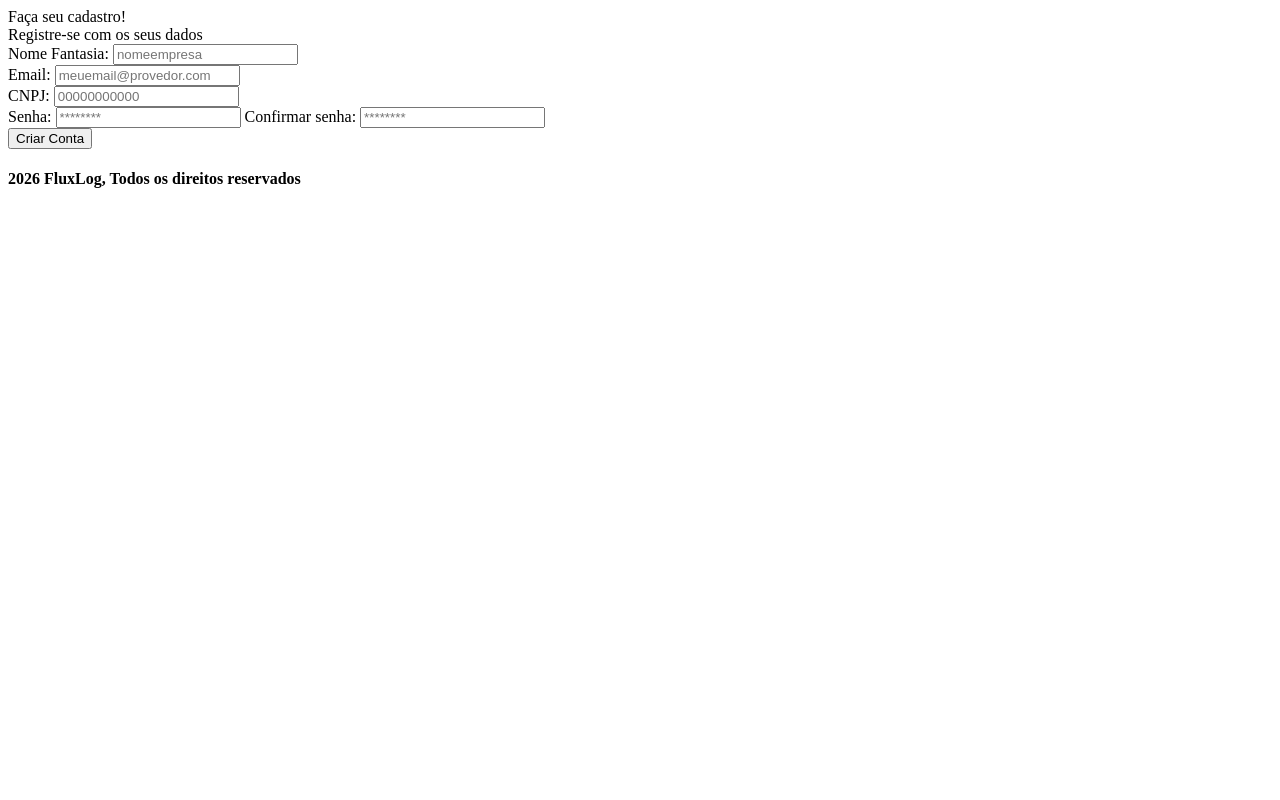
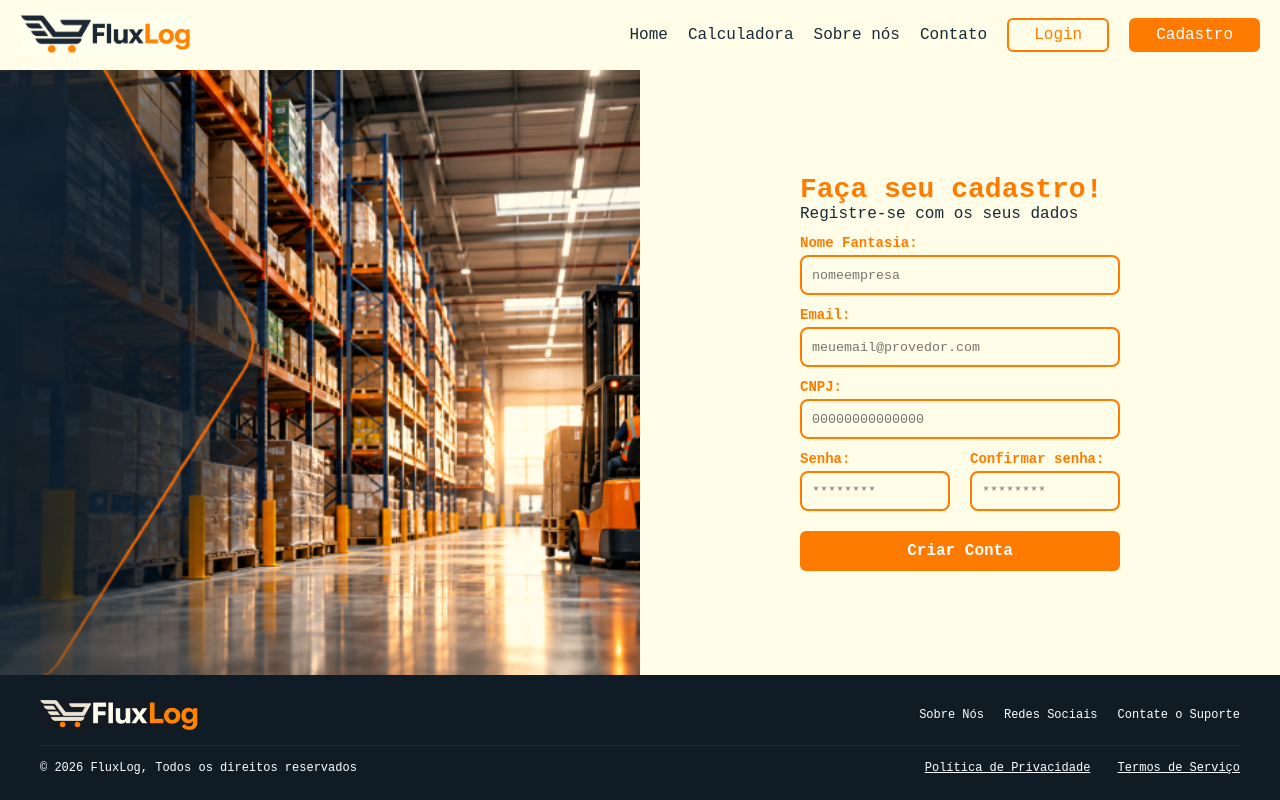
Before and after one commit to Flux-Log/flux-log, a plain HTML site: page colaboradores/kaua-pacce/cadastro.html in a window 1280 px wide. Drawn offline with Linux system fonts and the light colour scheme; a web font is replaced by a local one.

Commit message:
Adicionando validação cadastro e css

```diff
--- a/colaboradores/kaua-pacce/cadastro.html
+++ b/colaboradores/kaua-pacce/cadastro.html
@@ -1,74 +1,104 @@
 <!DOCTYPE html>
-<html lang="en">
+<html lang="pt-br">
 <head>
     <meta charset="UTF-8">
     <meta name="viewport" content="width=device-width, initial-scale=1.0">
     <title>Cadastro</title>
+    <link href="https://fonts.googleapis.com/css2?family=Google+Sans+Code:wght@400;700&display=swap" rel="stylesheet">
+    <link rel="stylesheet" href="style.css">
 </head>
 <body>
+
+    <!--header inicio-->
+    <div class="header">
+        <img src="imagens/logoAzul.png" class="logo" alt="FluxLog">
+        <div class="menu">
+            <a href="">Home</a>
+            <a href="">Calculadora</a>
+            <a href="">Sobre nós</a>
+            <a href="">Contato</a>
+            <a href="login.html" class="btn-login">Login</a>
+            <a href="" class="btn-cadastro">Cadastro</a>
+        </div>
+    </div>
+    <!--header fim-->
+
+    <div class="principal">
+        <div class="imagem"></div>
+
+        <div class="formulario">
+            <div class="caixa">
+            <h1>Faça seu cadastro!</h1>
+            <p class="subtitulo">Registre-se com os seus dados</p>
+
+            <label for="ipt_nomeFantasia">Nome Fantasia:</label>
+            <input type="text" id="ipt_nomeFantasia" placeholder="nomeempresa">
+
+            <label for="ipt_email">Email:</label>
+            <input type="text" id="ipt_email" placeholder="meuemail@provedor.com">
+
+            <label for="ipt_cnpj">CNPJ:</label>
+            <input type="text" id="ipt_cnpj" placeholder="00000000000000">
+
+            <div class="linha-senhas">
                 <div>
-    Faça seu cadastro!
-<br>
-    Registre-se com os seus dados
-<br>
-    Nome Fantasia:
-    <input type="text" id="ipt_nomeFantasia" placeholder="nomeempresa">
-<br>
-    Email:
-    <input type="text" id="ipt_email" placeholder="meuemail@provedor.com">
-<br>
-    CNPJ:
-    <input type="number" id="ipt_cnpj" placeholder="00000000000">
-<br>
-    Senha:
+                    <label for="ipt_senha">Senha:</label>
                     <input type="password" id="ipt_senha" placeholder="********">
-    Confirmar senha:
+                </div>
+                <div>
+                    <label for="ipt_confirmarSenha">Confirmar senha:</label>
                     <input type="password" id="ipt_confirmarSenha" placeholder="********">
-<br>
+                </div>
+            </div>
+
             <button onclick="cadastrar()">Criar Conta</button>
+            </div>
+        </div>
     </div>
 
     <!--footer inicio-->
     <div class="footer">
-    <div class="container">
-      <h4>2026 FluxLog, Todos os direitos reservados</h4>
+        <div class="footer-topo">
+            <img src="imagens/logoBranco.png" class="logo" alt="FluxLog">
+            <div class="footer-links">
+                <a href="">Sobre Nós</a>
+                <a href="">Redes Sociais</a>
+                <a href="">Contate o Suporte</a>
+            </div>
+        </div>
+        <div class="footer-base">
+            <span>© 2026 FluxLog, Todos os direitos reservados</span>
+            <span>
+                <a href="">Política de Privacidade</a>
+                <a href="">Termos de Serviço</a>
+            </span>
         </div>
     </div>
     <!--footer fim-->
-</body>
-</html>
+
     <script>
-
         function cadastrar(){
             let nomeFantasia = ipt_nomeFantasia.value;
             let email = ipt_email.value;
-        let cnpj = Number(ipt_cnpj.value);
+            let cnpj = ipt_cnpj.value;
             let senha = ipt_senha.value;
             let confirmarSenha = ipt_confirmarSenha.value;
 
             // Verificando se há algum campo em branco
-    if (
-      nomeFantasia == "" ||
-      email == "" ||
-      cnpj == "" ||
-      senha == "" ||
-      confirmarSenha == ""){
-        alert("Campo vazio.")
-      }
-
-
-        if((email.includes('@') && email.includes('.com'))){
-            if(cnpj.length == 14){
-                if(senha.length >= 8 && senha == confirmarSenha){
-
+            if(nomeFantasia == ""){
+                alert("Nome Fantasia está vazio, preencha o campo.");
+            } else if(email == "" || !email.includes('@') || !email.includes('.com') || email.includes(' ') || email.length < 7){
+                alert("Email está vazio ou incorreto, digite um email valido.");
+            } else if(cnpj == "" || cnpj.length != 14){
+                alert("CNPJ está vazio ou incorreto, digite um CNPJ valido.");
+            } else if(senha == "" || senha.length < 8){
+                alert("Senha está vazia ou não atende os requisitos");
+            } else if(senha != confirmarSenha){
+                alert("As senhas não são as mesmas.");
             } else{
-                    alert("Digite uma senha valida");
-                }
-            } else{
-                alert("Digite um cnpj valido!");
-            }
-        } else{
-            alert("Digite um email valido!");
+                alert("Conta cadastrada com sucesso!");
             }
         }
     </script>
+</body>
+</html>
--- /dev/null
+++ b/colaboradores/kaua-pacce/style.css
@@ -0,0 +1,165 @@
+/* Geral */
+* {
+    margin: 0;
+    padding: 0;
+    box-sizing: border-box;
+}
+
+body {
+    font-family: 'Google Sans Code', monospace;
+    background-color: #fffde8;
+    color: #162937;
+    min-height: 100vh;
+    display: flex;
+    flex-direction: column;
+}
+
+a {
+    text-decoration: none;
+    color: #162937;
+}
+
+/* Header */
+.header {
+    display: flex;
+    justify-content: space-between;
+    align-items: center;
+    padding: 15px 20px;
+}
+
+.logo {
+    height: 40px;
+}
+
+.menu {
+    display: flex;
+    align-items: center;
+    gap: 20px;
+}
+
+.btn-login {
+    padding: 6px 25px;
+    border: 2px solid #ff7b00;
+    border-radius: 6px;
+    color: #ff7b00;
+}
+
+.btn-cadastro {
+    padding: 6px 25px;
+    border: 2px solid #ff7b00;
+    border-radius: 6px;
+    background-color: #ff7b00;
+    color: white;
+}
+
+/* Imagem + Formulário */
+.principal {
+    display: flex;
+    flex: 1;
+}
+
+.imagem {
+    width: 50%;
+    background-image: url('imagens/armazem.png');
+    background-size: cover;
+    background-position: center;
+}
+
+.formulario {
+    width: 50%;
+    padding: 40px;
+    display: flex;
+    align-items: center;
+    justify-content: center;
+}
+
+.caixa {
+    width: 320px;
+}
+
+.formulario h1 {
+    font-size: 28px;
+    color: #ff7b00;
+}
+
+.formulario label {
+    display: block;
+    margin-top: 12px;
+    margin-bottom: 4px;
+    font-size: 14px;
+    font-weight: bold;
+    color: #ff7b00;
+}
+
+.formulario input {
+    width: 100%;
+    height: 40px;
+    padding: 0 10px;
+    font-family: inherit;
+    border: 2px solid #ff7b00;
+    border-radius: 8px;
+    background-color: #fffde8;
+}
+
+.linha-senhas {
+    display: flex;
+    gap: 20px;
+}
+
+.linha-senhas div {
+    width: 50%;
+}
+
+.formulario button {
+    width: 100%;
+    height: 40px;
+    margin-top: 20px;
+    font-family: inherit;
+    font-size: 16px;
+    font-weight: bold;
+    color: white;
+    background-color: #ff7b00;
+    border: none;
+    border-radius: 6px;
+    cursor: pointer;
+}
+
+/* Footer */
+.footer {
+    padding: 25px 40px;
+    background-color: #0f1c26;
+    color: white;
+    font-size: 12px;
+}
+
+.footer .logo {
+    height: 30px;
+}
+
+.footer a {
+    color: white;
+}
+
+.footer-topo {
+    display: flex;
+    justify-content: space-between;
+    align-items: center;
+    padding-bottom: 15px;
+    border-bottom: 1px solid #162937;
+}
+
+.footer-links {
+    display: flex;
+    gap: 20px;
+}
+
+.footer-base {
+    display: flex;
+    justify-content: space-between;
+    padding-top: 15px;
+}
+
+.footer-base a {
+    margin-left: 20px;
+    text-decoration: underline;
+}
```
Also changed, not shown: colaboradores/kaua-pacce/login.html (+1 -1 lines), colaboradores/kaua-pacce/imagens/armazem.png (added), colaboradores/kaua-pacce/imagens/logoAzul.png (added), colaboradores/kaua-pacce/imagens/logoBranco.png (added). Lines whose indentation alone changed are shown as unchanged.
